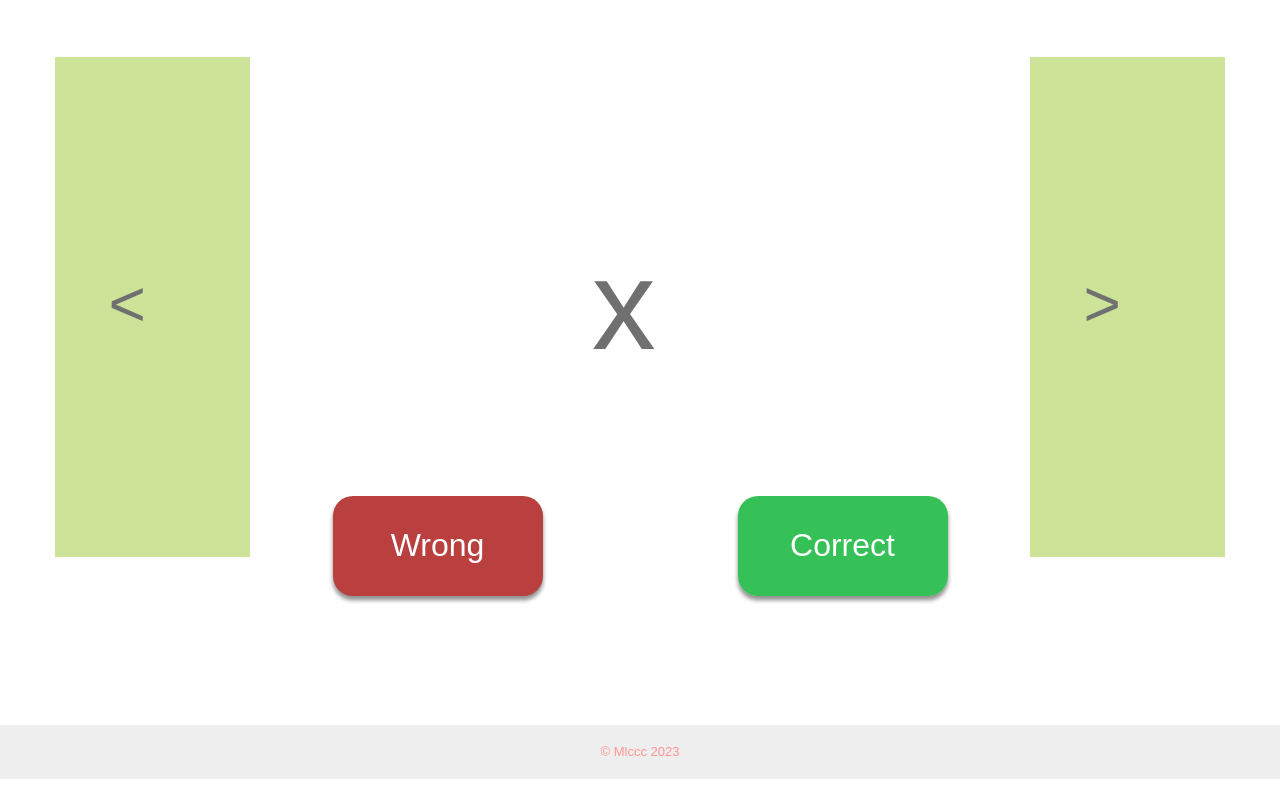
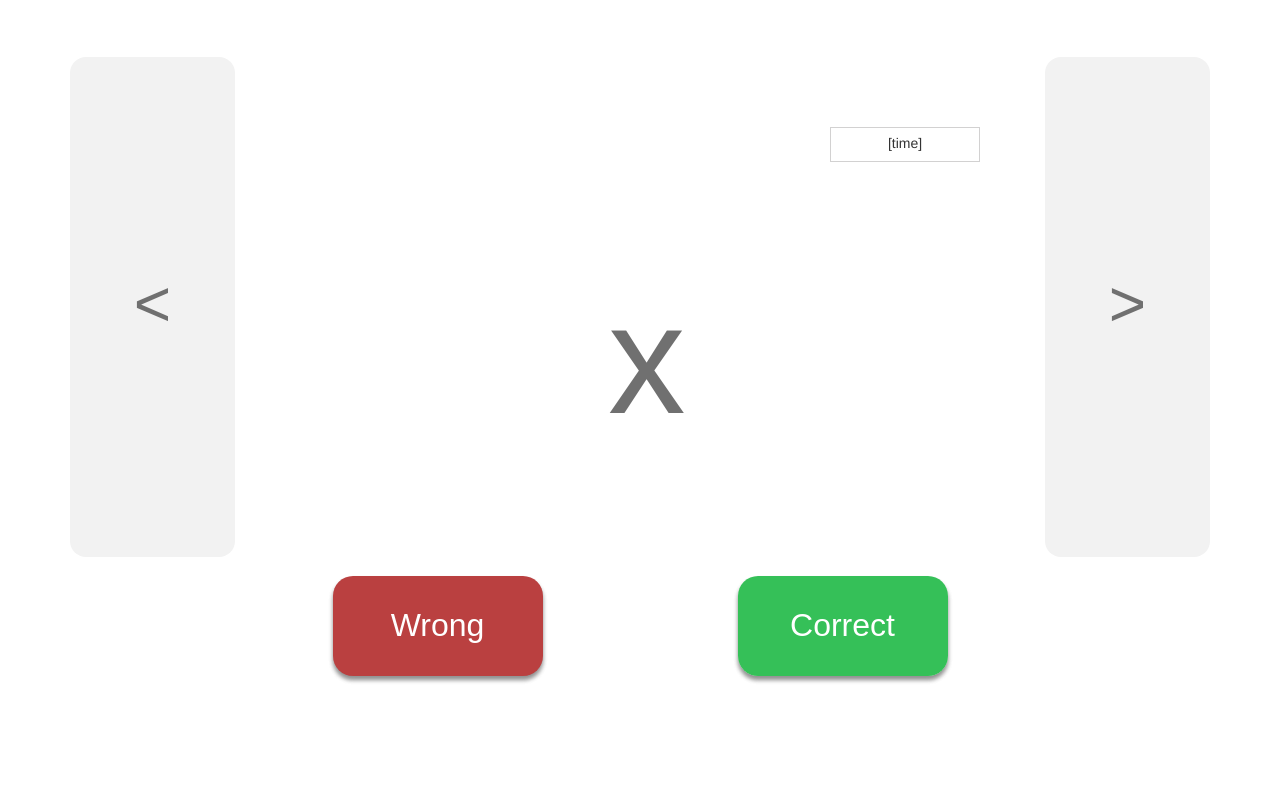
Before and after one commit to stoneskin/ChineseCharactersRecognitionApp, a PHP site: page /testBoard.html in a window 1280 px wide. Shown: the part 145-942 px from the top of the page. Run offline with PHP 8.4, Linux system fonts and the light colour scheme.

Commit message:
update testBoard html and css

```diff
--- a/src/css/styles.css
+++ b/src/css/styles.css
@@ -441,8 +441,9 @@
   min-height: 500px;
 }
 .main>.side-bar{
-background-color: #cde398;
+
 /* height: 500px; */
+justify-content: center;
 
 vertical-align: middle;
 }
@@ -450,7 +451,7 @@
   padding: 70px 0;
 }
 .main>.center-board>.label{
-  font-size: 10vw;
+  font-size: 155px;
   text-align: center;
   width: 250px;
   margin-left: auto;
@@ -465,7 +466,25 @@
   height: 100%;
   max-height:500px;
   margin-left: auto;
-  margin-right: auto
+  margin-right: auto;
+  justify-content: center;
+  cursor: pointer;
+  background-color: #f2f2f2;
+}
+.side-bar>.label:hover{
+  background-color: #edf6d9d1;
+}
+.time-block{
+  text-align: center;
+  vertical-align: middle;
+  padding: 5px;
+  border-style: solid;
+  border-width: 1px;
+  border-color: #d2d1d1;
+  width: 150px;
+  height:35px;
+  margin-right: 50px;
+  margin-left: auto;
 
 }
 @media only screen and (max-width: 1000px) {
--- a/src/testBoard.html
+++ b/src/testBoard.html
@@ -34,7 +34,7 @@
                     <div class="label wrap"><</div>
                 </div>
                 <div class=" col-sm-8  center-board">
-
+                    <div class="time-block">[time]</div>
                     <div class="label wrap">x</div>
                     <div class="row">
                         <div class="frame-botton2 col-xs-6">
```
Also changed, not shown: other parts of src/css/styles.css (+32 -14 lines).
